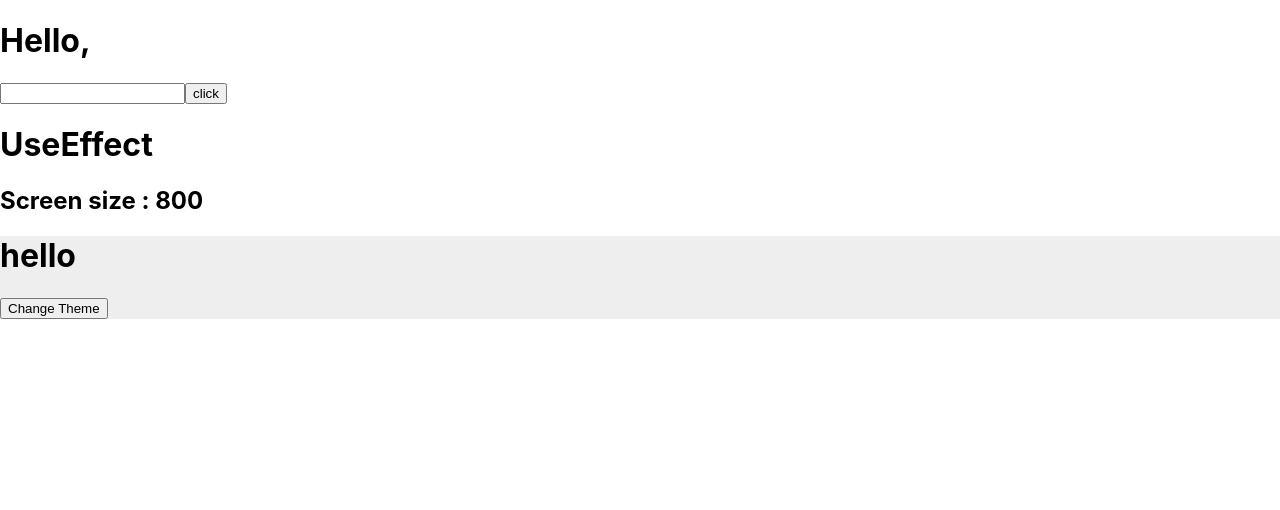
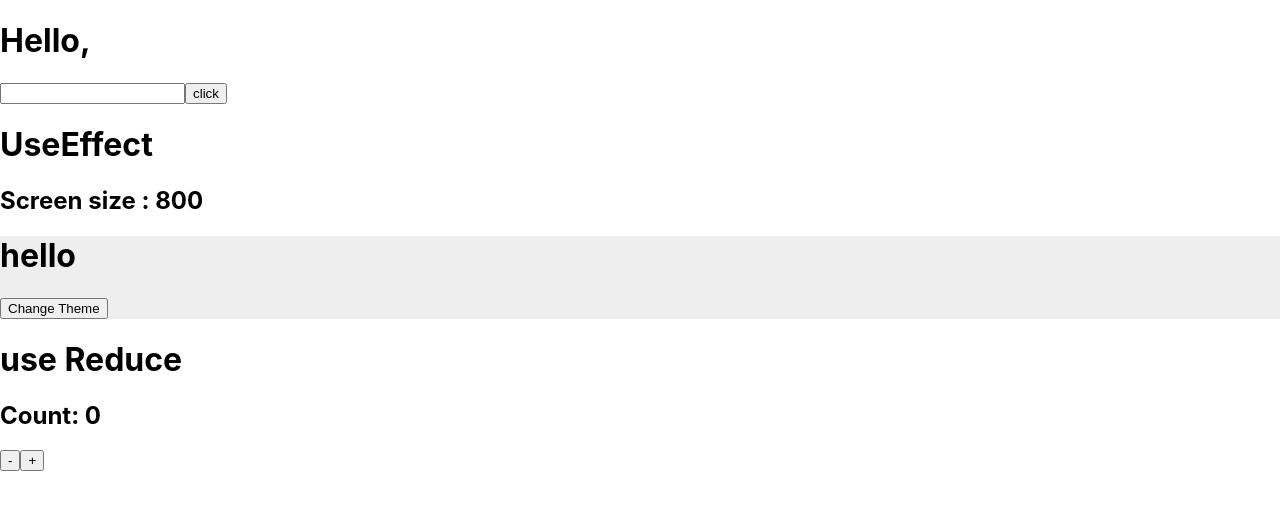
Before and after one commit to dipak-patil-noovosoft/react-learning, a React (Create React App) app in the folder exercises/reacthooks/: page / in a window 1280 px wide. Shown: the top 510 px of the page. Built offline with nearby package versions, Linux system fonts and the light colour scheme.

Commit message:
add : usereducerDemo

```diff
--- a/exercises/reacthooks/src/Components/App.tsx
+++ b/exercises/reacthooks/src/Components/App.tsx
@@ -3,6 +3,7 @@ import UseState from "./UseState";
 import UseEffect from "./UseEffect";
 import {themeContext, themes,themeType} from "../Context/ThemeContext";
 import UseContext from "./UseContext";
+import UseReducerDemo from "./UseReducerDemo";
 
 export const App : React.FC = () => {
     const [theme, setTheme] = useState(themes.light);
@@ -25,6 +26,8 @@ export const App : React.FC = () => {
                 } }}>
                 <UseContext/>
             </themeContext.Provider>
+
+            <UseReducerDemo/>
         </div>
     );
 };
--- /dev/null
+++ b/exercises/reacthooks/src/Components/UseReducerDemo.tsx
@@ -0,0 +1,33 @@
+import {useReducer} from 'react'
+import {Interface} from "readline";
+
+interface  ICounter {
+    count : number
+}
+const initialState = {count: 0};
+const reducer = (state: ICounter, action: any) => {
+    switch (action.type) {
+        case 'increment':
+            return {count: state.count + 1};
+        case 'decrement':
+            return {count: state.count - 1};
+        default:
+            throw new Error();
+    }
+}
+const useReducerDemo = () => {
+
+
+    const [state, dispatch] = useReducer(reducer, initialState);
+    return (
+        <>
+            <h1>use Reduce</h1>
+            <h2>
+                Count: {state.count}
+            </h2>
+            <button onClick={() => dispatch({type: 'decrement'})}>-</button>
+            <button onClick={() => dispatch({type: 'increment'})}>+</button>
+        </>
+    )
+}
+export default useReducerDemo;
--- a/exercises/reacthooks/src/index.tsx
+++ b/exercises/reacthooks/src/index.tsx
@@ -11,3 +11,4 @@ root.render(
         <App></App>
     </React.StrictMode>
 );
+//hi vishva, i am trying to use Usereducer, but it only expect expext 3 paremetr not 2
```
